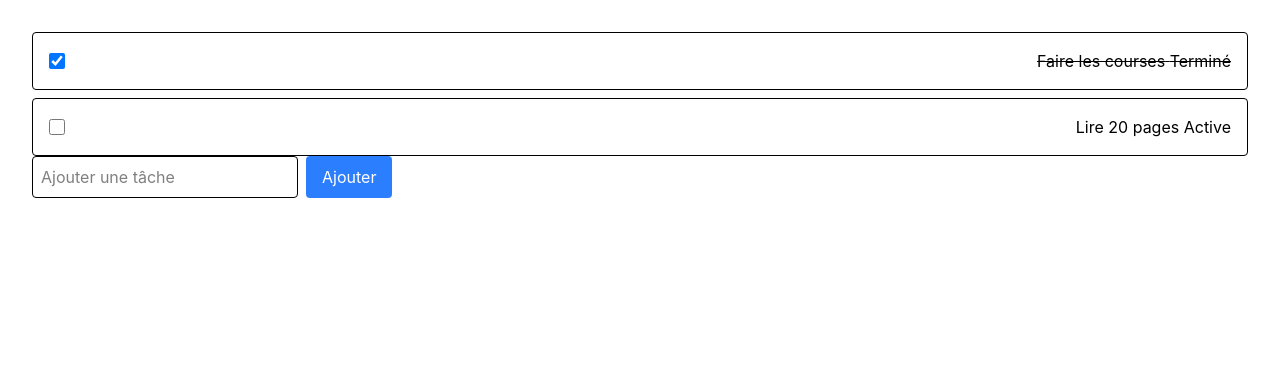
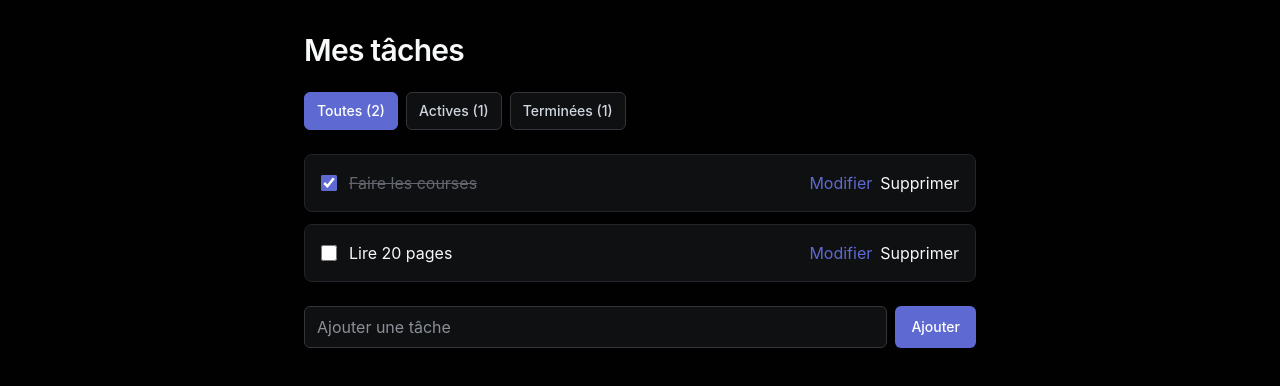
Before and after one commit to lylou-debiais/starter, a React (Vite) app: page / in a window 1280 px wide. Shown: the top 386 px of the page. Built offline with nearby package versions, Linux system fonts and the light colour scheme.

Commit message:
style+fonctionmodif

```diff
--- a/src/App.jsx
+++ b/src/App.jsx
@@ -4,7 +4,7 @@ import tache from './components/Tache';
 
 export default function App() {
   return (
-    <div className="p-8">
+    <div>
       {tache()}
     </div>
   );
--- a/src/components/Tache.jsx
+++ b/src/components/Tache.jsx
@@ -5,6 +5,9 @@ export default function Tache() {
     { id: 1, name: "Faire les courses", active: true },
     { id: 2, name: "Lire 20 pages", active: false },
   ]);
+  const [filterTask, setFilterTask] = useState("all");
+  const [editingId, setEditingId] = useState(null);
+  const [draft, setDraft] = useState("");
 
   const addTask = (e) => {
     e.preventDefault();
@@ -29,48 +32,172 @@ export default function Tache() {
     );
   };
 
+  const deleteTask = (id) => {
+    setUsers((prev) => prev.filter((user) => user.id !== id));
+  };
+
+  // On ouvre le mode modification et on copie le nom dans le brouillon.
+  const startEditing = (user) => {
+    setEditingId(user.id);
+    setDraft(user.name);
+  };
+
+  // Annuler ferme le formulaire sans modifier la tâche.
+  const cancelEditing = () => {
+    setEditingId(null);
+    setDraft("");
+  };
+
+  // Valider remplace l'ancien nom par le brouillon.
+  const saveTask = (e, id) => {
+    e.preventDefault();
+    const newName = draft.trim();
+
+    // On n'enregistre pas une tâche vide.
+    if (!newName) return;
+
+    setUsers((prev) =>
+      prev.map((user) =>
+        user.id === id ? { ...user, name: newName } : user,
+      ),
+    );
+    cancelEditing();
+  };
+
+  let visibleTasks = users;
+
+  if (filterTask === "active") {
+    visibleTasks = users.filter((user) => !user.active);
+  } else if (filterTask === "completed") {
+    visibleTasks = users.filter((user) => user.active);
+  }
+
   return (
     // liste des taches
-    <div>
-      <ul className="space-y-2">
-        {users.map((user) => (
+    <div className="min-h-screen bg-[#010102] p-8 text-[#f7f8f8]">
+      <div className="mx-auto max-w-2xl">
+        <h1 className="mb-6 text-3xl font-semibold tracking-tight">
+          Mes tâches
+        </h1>
+
+        <div className="mb-6 flex flex-wrap gap-2">
+        <button
+          type="button"
+          className={`rounded-md border px-3 py-2 text-sm font-medium transition ${
+            filterTask === "all"
+              ? "border-[#5e6ad2] bg-[#5e6ad2] text-white"
+              : "border-[#34343a] bg-[#0f1011] text-[#d0d6e0] hover:border-[#5e6ad2]"
+          }`}
+          onClick={() => setFilterTask("all")}
+          aria-pressed={filterTask === "all"}
+        >
+          Toutes ({users.length})
+        </button>
+        <button
+          type="button"
+          className={`rounded-md border px-3 py-2 text-sm font-medium transition ${
+            filterTask === "active"
+              ? "border-[#5e6ad2] bg-[#5e6ad2] text-white"
+              : "border-[#34343a] bg-[#0f1011] text-[#d0d6e0] hover:border-[#5e6ad2]"
+          }`}
+          onClick={() => setFilterTask("active")}
+          aria-pressed={filterTask === "active"}
+        >
+          Actives ({users.filter((user) => !user.active).length})
+        </button>
+        <button
+          type="button"
+          className={`rounded-md border px-3 py-2 text-sm font-medium transition ${
+            filterTask === "completed"
+              ? "border-[#5e6ad2] bg-[#5e6ad2] text-white"
+              : "border-[#34343a] bg-[#0f1011] text-[#d0d6e0] hover:border-[#5e6ad2]"
+          }`}
+          onClick={() => setFilterTask("completed")}
+          aria-pressed={filterTask === "completed"}
+        >
+          Terminées ({users.filter((user) => user.active).length})
+        </button>
+      </div>
+
+      <ul className="mb-6 space-y-3">
+        {visibleTasks.map((user) => (
           <li
             key={user.id}
-            className="flex items-center justify-between rounded border p-4"
+            className="flex items-center justify-between gap-4 rounded-lg border border-[#23252a] bg-[#0f1011] p-4"
           >
-            <div className="flex gap-2">
+            {editingId === user.id ? (
+              <form
+                onSubmit={(e) => saveTask(e, user.id)}
+                className="flex w-full gap-2"
+              >
+                {/* draft contient ce que l'étudiante est en train d'écrire. */}
+                <input
+                  type="text"
+                  value={draft}
+                  onChange={(e) => setDraft(e.target.value)}
+                  autoFocus
+                />
+                <button type="submit">Valider</button>
+                <button type="button" onClick={cancelEditing}>
+                  Annuler
+                </button>
+              </form>
+            ) : (
+              <>
+                <div className="flex min-w-0 items-center gap-3">
                   <input
                     type="checkbox"
                     checked={user.active}
                     onChange={() => toggleUser(user.id)}
-                className="h-4 w-4"
+                    className="h-4 w-4 accent-[#5e6ad2]"
                     aria-label={`Changer le statut de ${user.name}`}
                   />
+
+                  <span
+                    className={`truncate text-base ${
+                      user.active
+                        ? "text-[#62666d] line-through"
+                        : "text-[#f7f8f8]"
+                    }`}
+                  >
+                    {user.name}
+                  </span>
                 </div>
 
-            <span className={user.active ? "line-through" : ""}>
-              {user.name} {user.active ? "Terminé" : "Active"}
-            </span>
+                <div className="flex gap-2">
+                  <button
+                    type="button"
+                    onClick={() => startEditing(user)}
+                    className="text-[#5e6ad2]"
+                  >
+                    Modifier
+                  </button>
+                  <button type="button" onClick={() => deleteTask(user.id)}>
+                    Supprimer
+                  </button>
+                </div>
+              </>
+            )}
           </li>
         ))}
       </ul>
 
-      {/* // Formulaire pour ajouter une nouvelle tâche */}
-      <form onSubmit={addTask} className="mb-4 flex gap-2">
+      <form onSubmit={addTask} className="flex gap-2">
         <input
           type="text"
           name="username"
           placeholder="Ajouter une tâche"
-          className="rounded border p-2"
+          className="min-w-0 flex-1 rounded-md border border-[#34343a] bg-[#0f1011] px-3 py-2 text-[#f7f8f8] outline-none placeholder:text-[#8a8f98] focus:border-[#5e6ad2]"
         />
 
         <button
           type="submit"
-          className="rounded bg-blue-500 px-4 py-2 text-white"
+          className="rounded-md bg-[#5e6ad2] px-4 py-2 text-sm font-medium text-white transition hover:bg-[#828fff]"
         >
           Ajouter
         </button>
       </form>
       </div>
+    </div>
   );
 }
```
Also changed, not shown: 1 other file (tests, documents, lock files or other folders). Lines whose indentation alone changed are shown as unchanged.
